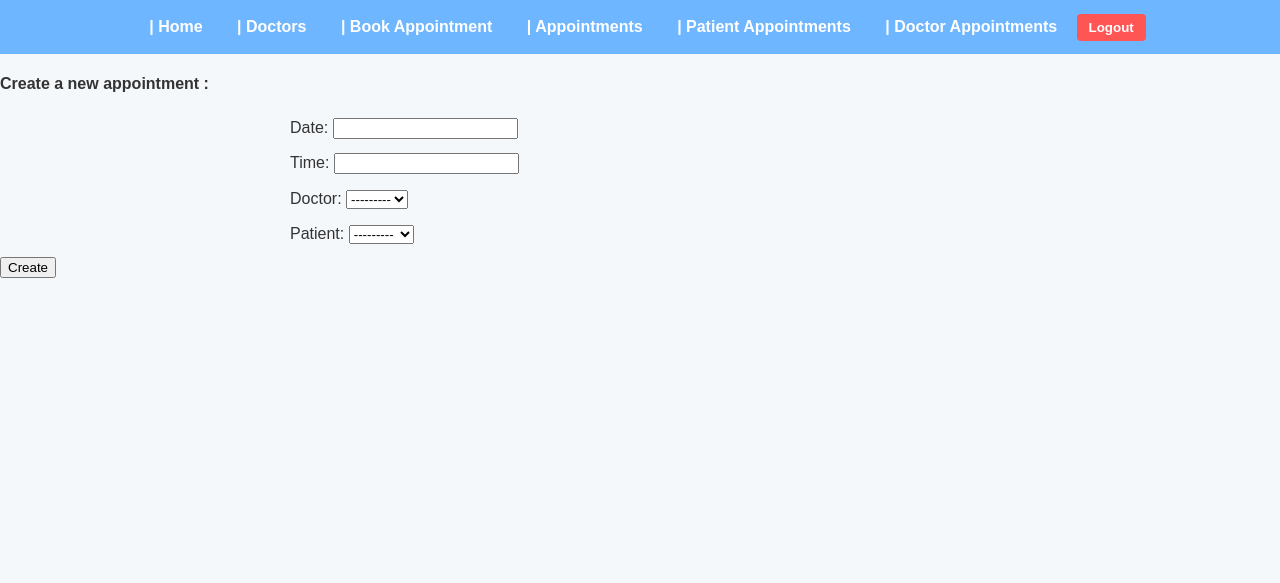
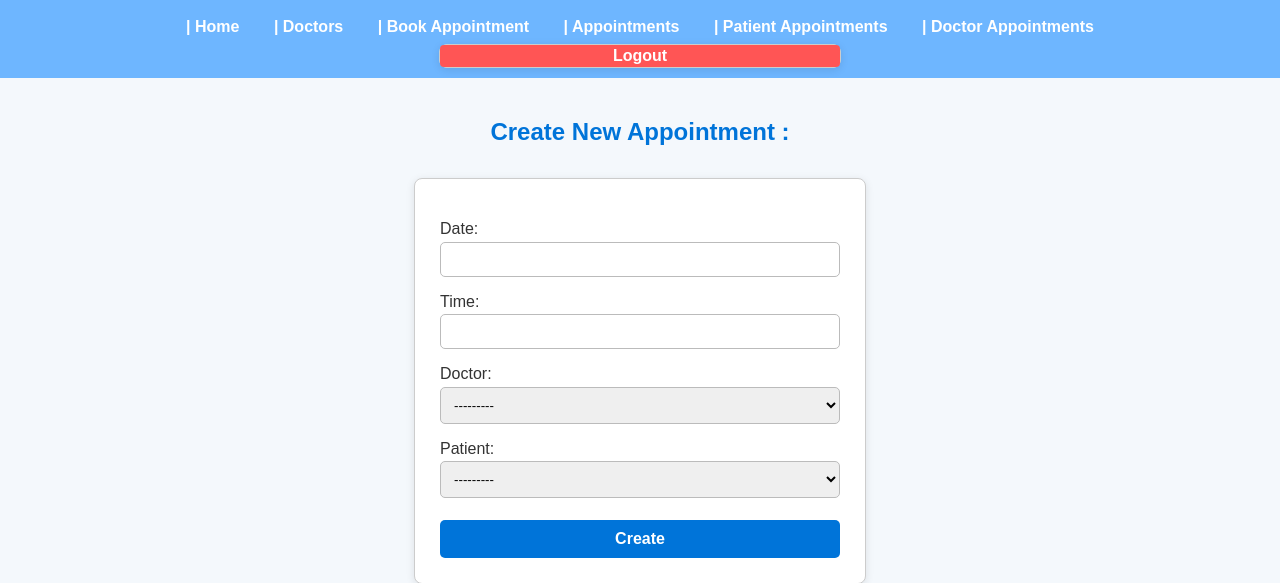
Before and after one commit to SundusMoa/Hospital-Appointment-system, a Django app: page /appointment/create in a window 1280 px wide. Shown: the top 583 px of the page. Run offline with Django 5.2, Linux system fonts and the light colour scheme; the visitor is signed in with stand-in values (Sample User, id 1); data comes from the database, SQL or seed files in the repository; data that the repository does not hold is empty.

Commit message:
add form.css for appointments-from

```diff
--- a/Hospital-Appointment-System/main_app/static/css/form.css
+++ b/Hospital-Appointment-System/main_app/static/css/form.css
@@ -8,7 +8,7 @@ body {
 }
 
 
-h4 {
+h4 , h3 {
     text-align: center;
     color: #0074d9;
     margin-top: 40px;
--- a/Hospital-Appointment-System/main_app/templates/appointment/appointment-form.html
+++ b/Hospital-Appointment-System/main_app/templates/appointment/appointment-form.html
@@ -1,11 +1,12 @@
 {% extends "base.html" %}
+{% load static %}
 
 {% block head %}
-
+<link rel="stylesheet" href="{% static 'css/form.css' %}">
 {% endblock  %}
 
 {% block content %}
-<h4>Create a new appointment :</h4>
+<h4>Create New Appointment :</h4>
 <!-- delete the action from form so the data will send the same url what ever  -->
 <form  method = "post">
     {% csrf_token %}
```
